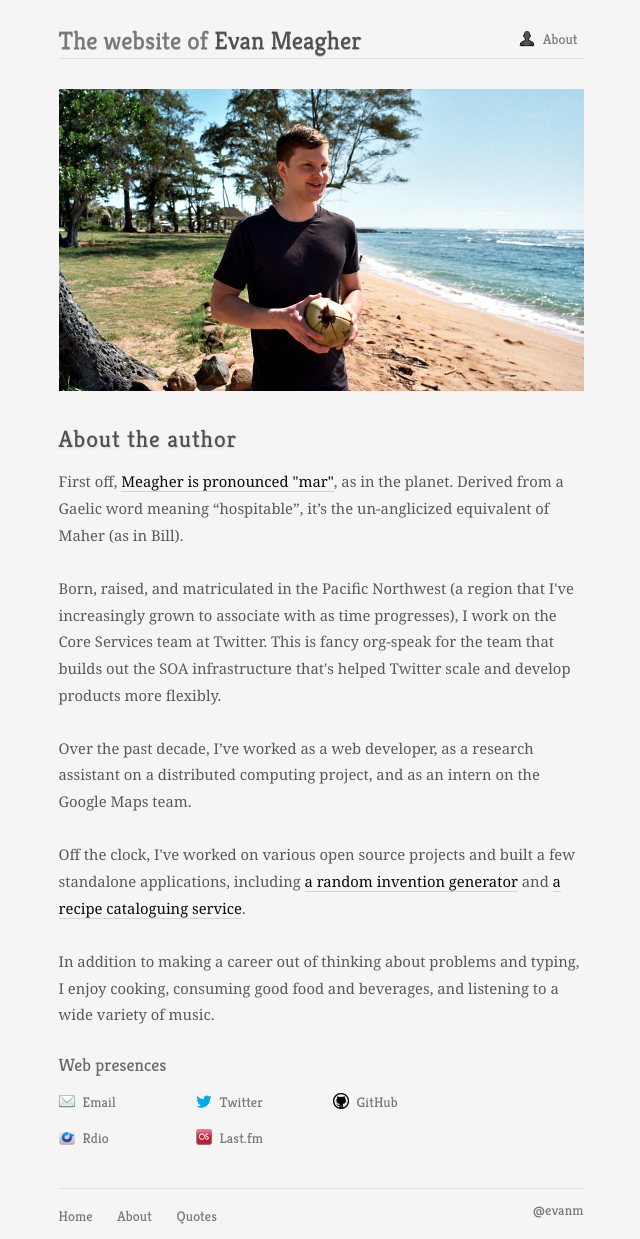
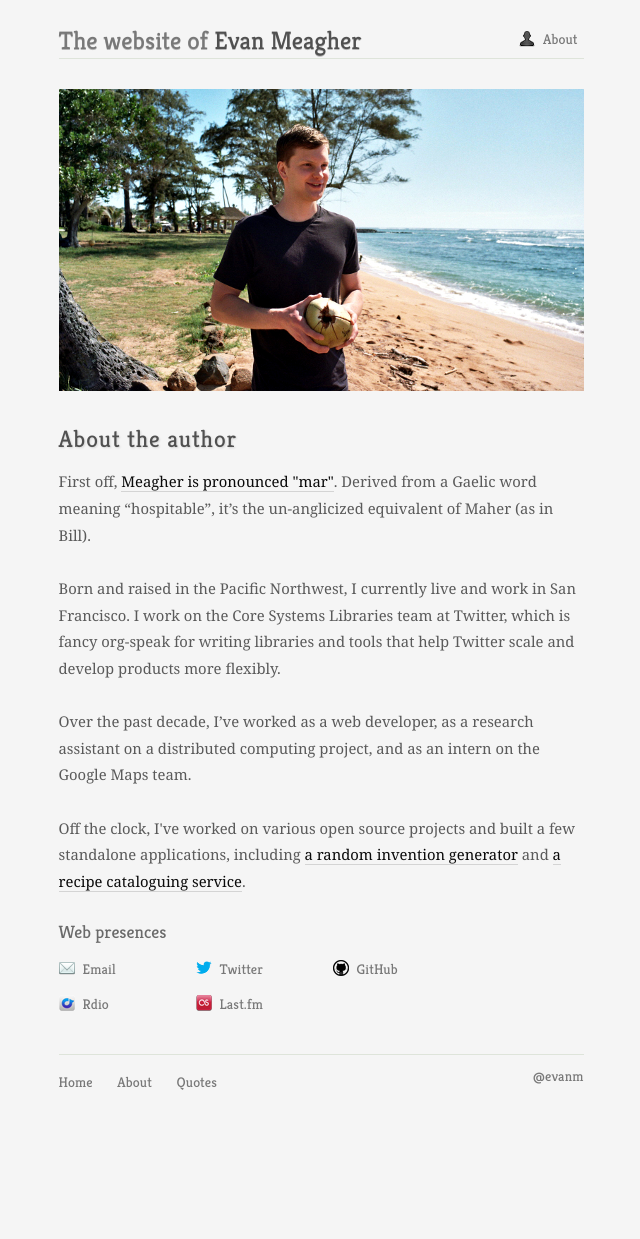
Before and after one commit to evnm/www, a Jekyll site: the page built from about.html, in a window 1280 px wide. Shown: the whole page, without its empty margins (319-959 px from the left). Built offline with Jekyll 4.4.1, drawn with Linux system fonts in a browser that asks for light colours; comment, search, counter and statistics services are not loaded; after the commit the page ends 1106 px from its top, so only the background shows below that.

Commit message:
Edit about page to make me sound like less of a prick.

```diff
--- a/about.html
+++ b/about.html
@@ -3,21 +3,12 @@ layout: default
 title: About the author
 ---
 <img src="/images/kapaa-beach.jpg" alt="Evan Meagher" style="margin-bottom: 2em;" />
-
 <h1>About the author</h1>
-
-<p>First off, <a href="http://pronouncenames.com/search?name=meagher">Meagher is pronounced "mar"</a>, as in the planet. Derived from a Gaelic word meaning “hospitable”, it’s the un-anglicized equivalent of Maher (as in Bill).</p>
-
-<p>Born, raised, and matriculated in the Pacific Northwest (a region that I've increasingly grown to associate with as time progresses), I work on the Core Services team at Twitter. This is fancy org-speak for the team that builds out the SOA infrastructure that's helped Twitter scale and develop products more flexibly.</p>
-
+<p>First off, <a href="http://pronouncenames.com/search?name=meagher">Meagher is pronounced "mar"</a>. Derived from a Gaelic word meaning “hospitable”, it’s the un-anglicized equivalent of Maher (as in Bill).</p>
+<p>Born and raised in the Pacific Northwest, I currently live and work in San Francisco. I work on the Core Systems Libraries team at Twitter, which is fancy org-speak for writing libraries and tools that help Twitter scale and develop products more flexibly.</p>
 <p>Over the past decade, I’ve worked as a web developer, as a research assistant on a distributed computing project, and as an intern on the Google Maps team.</p>
-
 <p>Off the clock, I've worked on various open source projects and built a few standalone applications, including <a href="http://eureka.evanmeagher.net">a random invention generator</a> and <a href="http://www.gingrsnap.com">a recipe cataloguing service</a>.</p>
-
-<p>In addition to making a career out of thinking about problems and typing, I enjoy cooking, consuming good food and beverages, and listening to a wide variety of music.</p>
-
 <h2>Web presences</h2>
-
 <ul id="contact_info_list">
   <li><a class="emaillink" href="mailto:evan.meagher@gmail.com">Email</a></li>
   <li><a class="twitterlink" href="http://twitter.com/evanm">Twitter</a></li>
```
